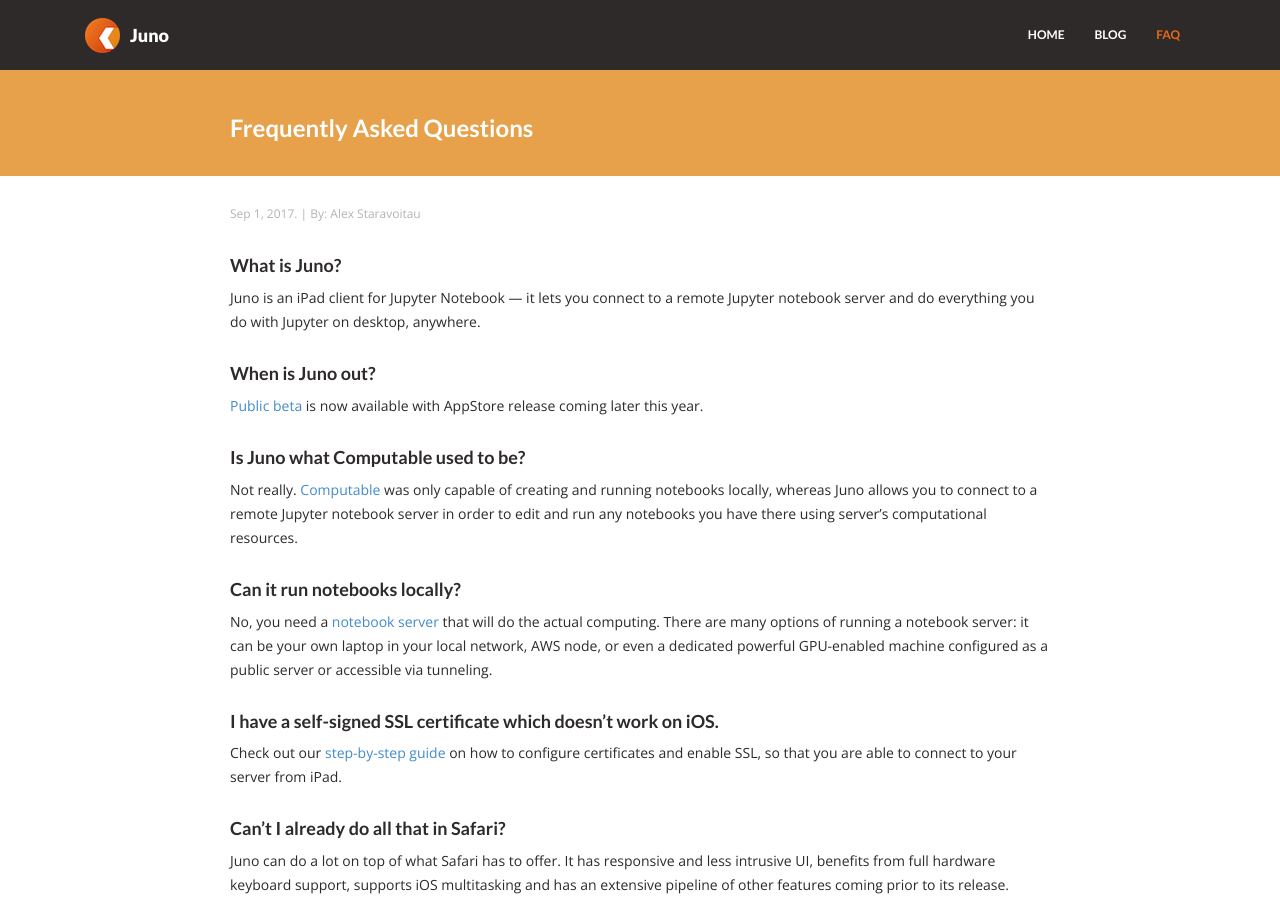
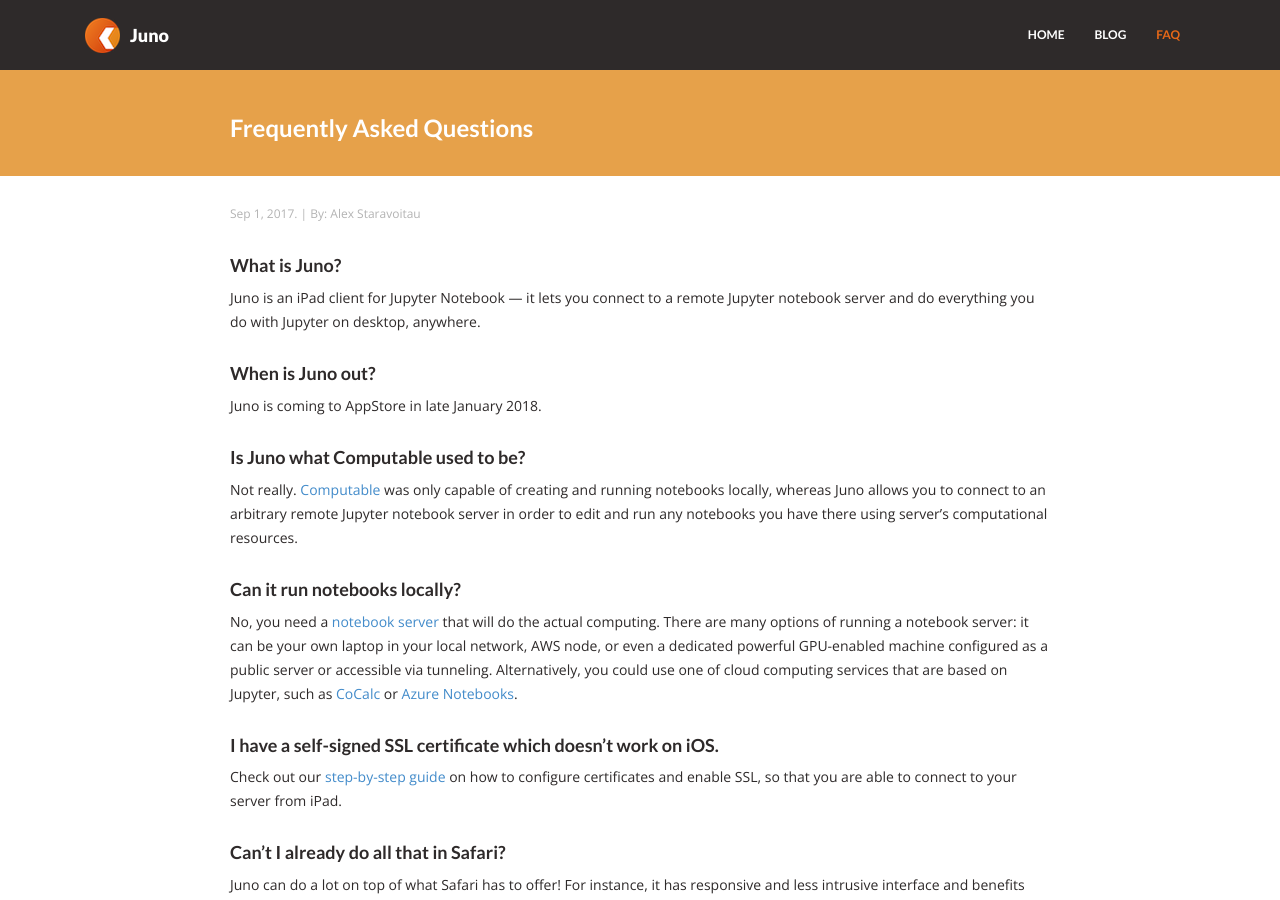
Before and after one commit to test-juno-sh/juno-website-test, a Jekyll site: the page built from _posts/2017-09-01-faq.markdown, in a window 1280 px wide and 900 px high. Built offline with Jekyll 4.4.1, drawn with Linux system fonts in a browser that asks for light colours; nearby versions of some CDN libraries; some of the changed text lies outside the part shown.

Commit message:
Remove references to beta from FAQ.

```diff
--- a/_posts/2017-09-01-faq.markdown
+++ b/_posts/2017-09-01-faq.markdown
@@ -12,19 +12,19 @@
 Juno is an iPad client for Jupyter Notebook — it lets you connect to a remote Jupyter notebook server and do everything you do with Jupyter on desktop, anywhere.
 
 #### When is Juno out?
-[Public beta](/#mce-EMAIL){:target="_blank"} is now available with AppStore release coming later this year.
+Juno is coming to AppStore in late January 2018.
 
 #### Is Juno what Computable used to be?
-Not really. [Computable](http://computableapp.com){:target="_blank"} was only capable of creating and running notebooks locally, whereas Juno allows you to connect to a remote Jupyter notebook server in order to edit and run any notebooks you have there using server's computational resources.
+Not really. [Computable](http://computableapp.com){:target="_blank"} was only capable of creating and running notebooks locally, whereas Juno allows you to connect to an arbitrary remote Jupyter notebook server in order to edit and run any notebooks you have there using server's computational resources.
 
 #### Can it run notebooks locally?
-No, you need a [notebook server](http://jupyter-notebook.readthedocs.io/en/latest/public_server.html){:target="_blank"} that will do the actual computing. There are many options of running a notebook server: it can be your own laptop in your local network, AWS node, or even a dedicated powerful GPU-enabled machine configured as a public server or accessible via tunneling.
+No, you need a [notebook server](http://jupyter-notebook.readthedocs.io/en/latest/public_server.html){:target="_blank"} that will do the actual computing. There are many options of running a notebook server: it can be your own laptop in your local network, AWS node, or even a dedicated powerful GPU-enabled machine configured as a public server or accessible via tunneling. Alternatively, you could use one of cloud computing services that are based on Jupyter, such as [CoCalc](http://cocalc.com) or [Azure Notebooks](https://notebooks.azure.com).
 
 #### I have a self-signed SSL certificate which doesn't work on iOS.
 Check out our [step-by-step guide](/ssl-self-signed-cert){:target="_blank"} on how to configure certificates and enable SSL, so that you are able to connect to your server from iPad.
 
 #### Can't I already do all that in Safari?
-Juno can do a lot on top of what Safari has to offer. It has responsive and less intrusive UI, benefits from full hardware keyboard support, supports iOS multitasking and has an extensive pipeline of other features coming prior to its release.
+Juno can do a lot on top of what Safari has to offer! For instance, it has responsive and less intrusive interface and benefits from full hardware keyboard support.
 
 #### My hardware keyboard doesn’t have an Esc key.
 Juno has additional binding to **Control** key, which duplicates **Esc** key and lets you enter command mode, for instance.
```
